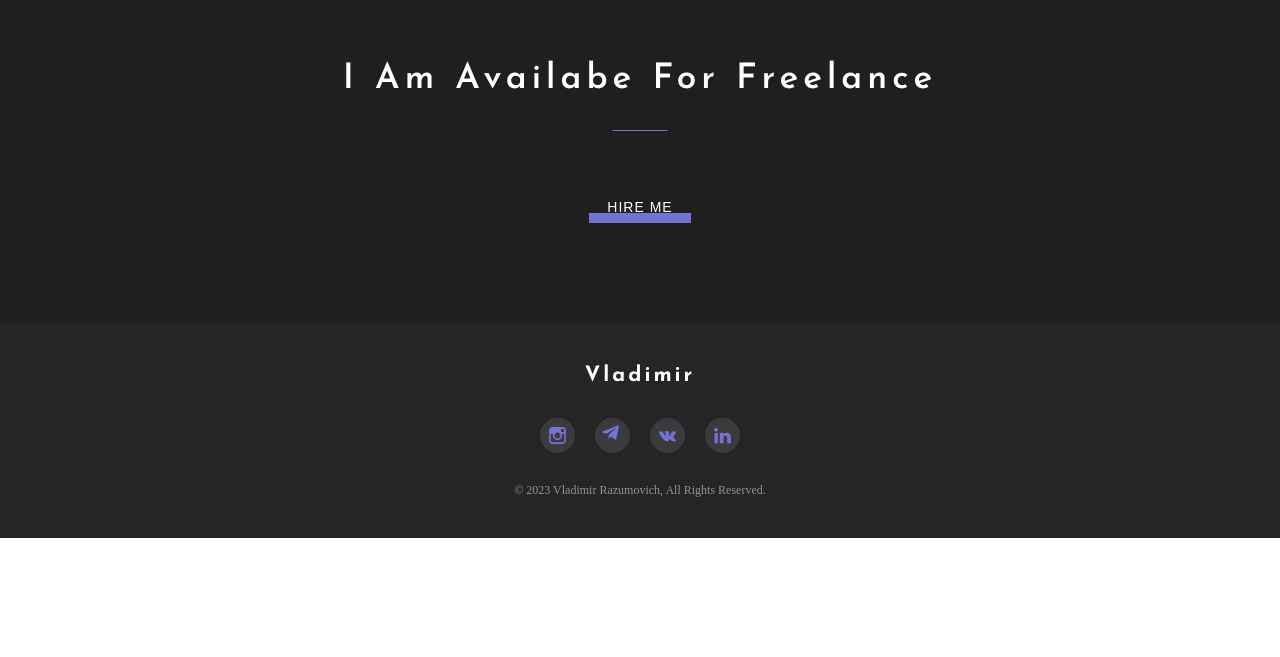
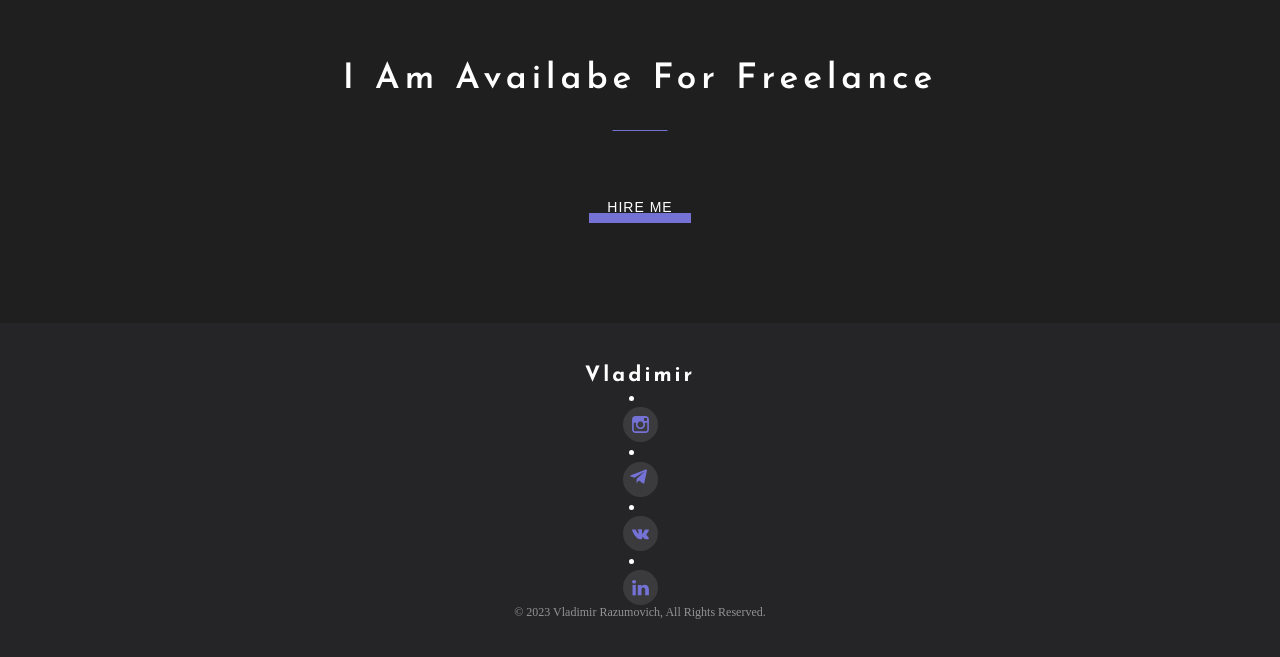
Before and after one commit to wewealka/portfolio-start-project-main, a React app: page / in a window 1280 px wide. Shown: the part 4288-4945 px from the top of the page. Before the commit the page ends 4826 px from the top, so only its background shows below. Built offline with nearby package versions, Linux system fonts and the light colour scheme.

Commit message:
ref footer

```diff
--- a/src/layout/footer/Footer.tsx
+++ b/src/layout/footer/Footer.tsx
@@ -1,88 +1,44 @@
-import React from "react";
-import styled from "styled-components";
+import { S } from "./FooterStyles";
 import { Icon } from "../../components/Icon/Icon";
 import { FlexWrapper } from "../../components/FlexWrapper";
-import { theme } from "../../styles/Theme";
-import { font } from "../../styles/Common";
+
+
+const socialItemsData = [
+    {
+        iconId:"Instagram"
+    },
+
+    {
+        iconId:"Telegram"
+    },
+
+    {
+        iconId:"VK"
+    },
+
+    {
+        iconId:"IN"
+    },
+]
 
 export const Footer =()=> {
     return(
-        <StyledFooter>
+        <S.Footer>
             <FlexWrapper direction={"column"} align={"center"}>
-            <Name>Vladimir</Name>
-                <SocialList>
-                    <SocialItem>
-                        <SocialLink>
-                            <Icon height={"21px"} width={"21px"} viewBox={"0 0 21px 21px"} iconId={"Instagram"}/>
-                        </SocialLink>
-                </SocialItem>
+            <S.Name>Vladimir</S.Name>
 
-                <SocialItem>
-                    <SocialLink>
-                        <Icon height={"21px"} width={"21px"} viewBox={"0 0 21px 21px"} iconId={"Telegram"}/>
-                    </SocialLink>
-                </SocialItem>
+            {socialItemsData.map ((s, index)=>{
+                return (
+                        <S.SocialItem key={index}>
+                            <S.SocialLink>
+                                     <Icon height={"21px"} width={"21px"} viewBox={"0 0 21px 21px"} iconId={s.iconId}/>
+                            </S.SocialLink>
+                        </S.SocialItem>
+                        )
+            })}
 
-                <SocialItem>
-                    <SocialLink>
-                        <Icon height={"21px"} width={"21px"} viewBox={"0 0 21px 21px"} iconId={"VK"}/>
-                    </SocialLink>
-                </SocialItem>
-
-                <SocialItem>
-                    <SocialLink>
-                        <Icon height={"21px"} width={"21px"} viewBox={"0 0 21px 21px"} iconId={"IN"}/>
-                    </SocialLink>
-                </SocialItem>
-            </SocialList>
-            <Copyright>© 2023 Vladimir Razumovich, All Rights Reserved.</Copyright>
+            <S.Copyright>© 2023 Vladimir Razumovich, All Rights Reserved.</S.Copyright>
             </FlexWrapper>
-        </StyledFooter>
+        </S.Footer>
     );
 };
-
-const StyledFooter = styled.footer`
-    background-color:${theme.colors.secondaryBg};
-    padding:40px 0;
-`;
-
-const Name = styled.span`
-    ${font({family: "'Josefin Sans',sans-serif",weight: 700, Fmax:22, Fmin:16})}
-    letter-spacing: 3px;
-
-
-`;
-
-const SocialList = styled.ul`
-    display:flex;
-    gap:20px;
-    margin:30px 0;
-`;
-
-const SocialLink = styled.a`
-    background-color:rgba(255,255,255,0.1);
-    border-radius: 50%;
-    width:35px;
-    height:35px;
-
-    display:flex;
-    justify-content:center;
-    align-items:center;
-
-    color:${theme.colors.accent};
-
-    &:hover {
-        color:${theme.colors.primaryBg};
-        transform: translateY(-4px);
-    }
-`;
-
-const Copyright = styled.small`
-    font-weight: 400;
-    font-size: 12px;
-    text-align: center;
-    opacity:0.5;
-`;
-
-const SocialItem = styled.li`
-`;
--- /dev/null
+++ b/src/layout/footer/FooterStyles.ts
@@ -0,0 +1,59 @@
+import { font } from "../../styles/Common";
+import { theme } from "../../styles/Theme";
+import styled from "styled-components";
+
+
+const Footer = styled.footer`
+    background-color:${theme.colors.secondaryBg};
+    padding:40px 0;
+`;
+
+const Name = styled.span`
+    ${font({family: "'Josefin Sans',sans-serif",weight: 700, Fmax:22, Fmin:16})}
+    letter-spacing: 3px;
+
+
+`;
+
+const SocialList = styled.ul`
+    display:flex;
+    gap:20px;
+    margin:30px 0;
+`;
+
+const SocialLink = styled.a`
+    background-color:rgba(255,255,255,0.1);
+    border-radius: 50%;
+    width:35px;
+    height:35px;
+
+    display:flex;
+    justify-content:center;
+    align-items:center;
+
+    color:${theme.colors.accent};
+
+    &:hover {
+        color:${theme.colors.primaryBg};
+        transform: translateY(-4px);
+    }
+`;
+
+const Copyright = styled.small`
+    font-weight: 400;
+    font-size: 12px;
+    text-align: center;
+    opacity:0.5;
+`;
+
+const SocialItem = styled.li`
+`;
+
+export const S = {
+    Footer,
+    Name,
+    SocialList,
+    SocialLink,
+    Copyright,
+    SocialItem
+}
--- a/src/layout/section/slogan/Slogan.tsx
+++ b/src/layout/section/slogan/Slogan.tsx
@@ -5,7 +5,7 @@ import { Button } from "../../../components/button/Button";
 import { Container } from "../../../components/Container";
 import { FlexWrapper } from "../../../components/FlexWrapper";
 
-export const Slogan = ()=>{
+export const Slogan:React.FC = ()=>{
     return(
         <StyledSlogan>
             <Container>
```
